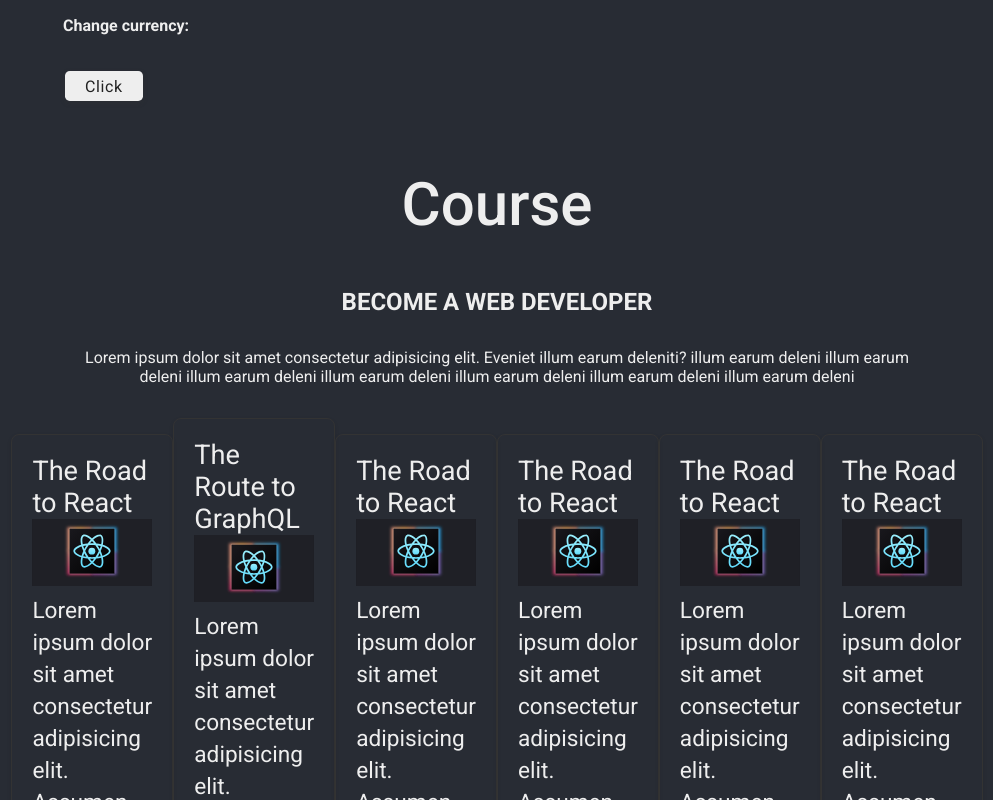
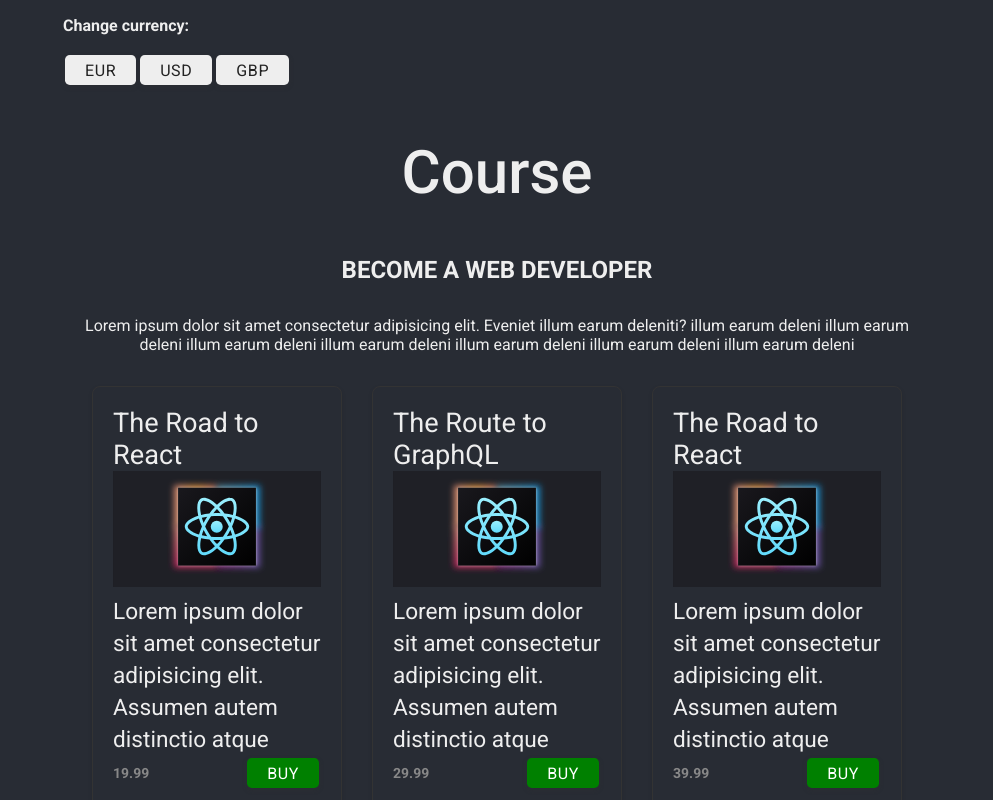
Before and after one commit to Muratozbk/30-react-projects, a React (Create React App) app: page / in a window 1280 px wide. Shown: the top 800 px of the page, without its empty margins (143-1136 px from the left). Built offline with nearby package versions, Linux system fonts and the light colour scheme.

Commit message:
currencies db

```diff
--- a/src/projects/27-course-store/CourseStoreApp.jsx
+++ b/src/projects/27-course-store/CourseStoreApp.jsx
@@ -1,16 +1,25 @@
-import React from 'react'
+import { useState } from 'react'
 import Button from '../components/Button'
 import Courses from './components/Courses'
 
 import { coursesDB } from './db/coursesDB'
+import { currenciesDB } from './db/currenciesDB';
+
 document.body.style.backgroundColor = "#282c34"
-document.body.style.color = "#eee"
+document.body.style.color = "#eee";
+
 export default function CourseStoreApp() {
+    const [currency, setCurrency] = useState(currenciesDB.euro)
+
     return (
         <div className='container' style={{ padding: "1rem" }}>
-            <h4 className="mb-2">Change currency:</h4>
-            <Button btnClass={'btn-light'} />
-            <header className="text-center mt-4 my-4">
+            <h4 className="mb-1">Change currency:</h4>
+            {Object.values(currenciesDB).map(cur => (
+                <Button btnClass={'btn-light'}
+                    key={cur.code}
+                    text={cur.code}
+                    onClick={() => setCurrency(cur)} />))}
+            <header className="text-center mt-2 mb-2">
                 <h1 className="title">Course</h1>
                 <h2 className="mb-2" style={{
                     textTransform: 'uppercase'
--- a/src/projects/27-course-store/components/Courses.jsx
+++ b/src/projects/27-course-store/components/Courses.jsx
@@ -4,7 +4,7 @@
 
     return (
         <ul className='d-flex mt-2'
-            stye={{
+            style={{
                 flexWrap: "wrap", gap: "30px"
             }}>
             {list.map((item) => (
--- a/src/projects/27-course-store/db/coursesDB.js
+++ b/src/projects/27-course-store/db/coursesDB.js
@@ -16,25 +16,25 @@
     {
         id: 3,
         title: "The Road to React",
-        price: 19.99,
+        price: 39.99,
         img: react
     },
     {
         id: 4,
         title: "The Road to React",
-        price: 19.99,
+        price: 9.99,
         img: react
     },
     {
         id: 5,
-        title: "The Road to React",
-        price: 19.99,
+        title: "The Road to JavaScript",
+        price: 14.99,
         img: react
     },
     {
         id: 6,
         title: "The Road to React",
-        price: 19.99,
+        price: 17.99,
         img: react
     },
 ]
--- /dev/null
+++ b/src/projects/27-course-store/db/currenciesDB.js
@@ -0,0 +1,17 @@
+export const currenciesDB = {
+    Euro: {
+        code: "EUR",
+        label: "EURO",
+        conversionRate: 1
+    },
+    Usd: {
+        code: "USD",
+        label: "US Dollar",
+        conversionRate: 1.1
+    },
+    Gbp: {
+        code: "GBP",
+        label: "Pound sterling",
+        conversionRate: 0.9
+    }
+}
```
